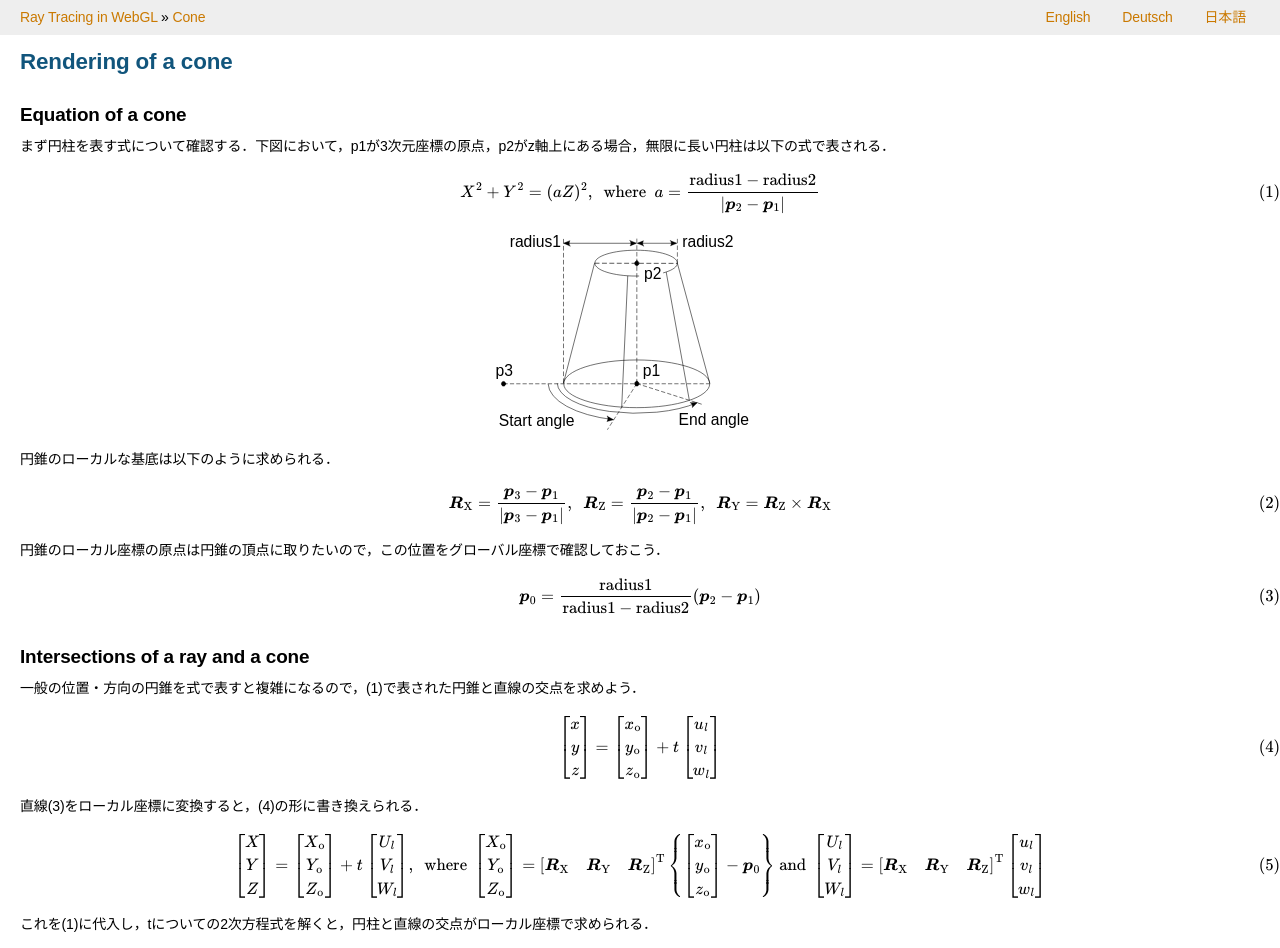
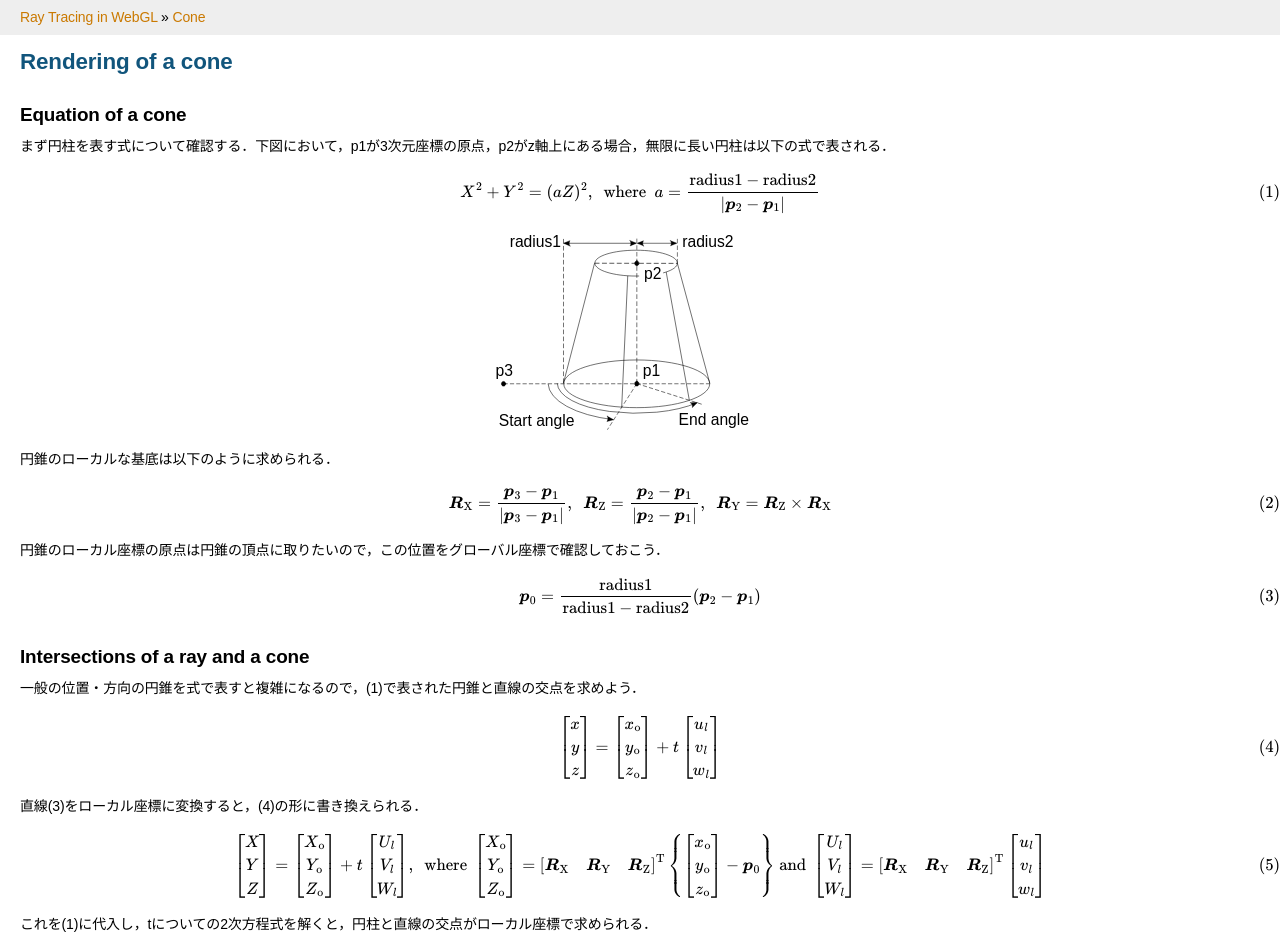
Before and after one commit to kanamesasaki/raytracing, a website: page cone.html in a window 1280 px wide. Shown: the top 948 px of the page. Drawn offline with nearby package versions, Linux system fonts and the light colour scheme.

Commit message:
Corrections for the html files

```diff
--- a/cone.html
+++ b/cone.html
@@ -5,15 +5,10 @@
     <title>Rendering of a Rectangle - Ray Tracing in WebGL</title>
     <script type="text/javascript" id="MathJax-script" async src="https://cdn.jsdelivr.net/npm/mathjax@3/es5/tex-chtml.js"></script>
     <script src="https://cdn.rawgit.com/google/code-prettify/master/loader/run_prettify.js"></script>
-    <link rel="stylesheet" href="../style.css">
+    <link rel="stylesheet" href="style.css">
   </head>
   <header>
     <a href="index.html">Ray Tracing in WebGL</a> &#187; <a href="cone.html">Cone</a>
-    <span style="float: right"><ul class="select-lang">
-        <li><a href="../en/index.html">English</a></li>
-        <li><a href="../de/index.html">Deutsch</a></li>
-        <li><a href="../ja/index.html">日本語</a></li>
-    </ul></span>
   </header>
 
   <body>
```
Also changed, not shown: cylinder.html (+1 -6 lines), disk.html (+1 -6 lines), index.html (+2 -2 lines), lambert.html (+1 -6 lines), paraboloid.html (+1 -6 lines), rectangle.html (+1 -6 lines), sphere.html (+1 -6 lines), triangle.html (+1 -6 lines).
